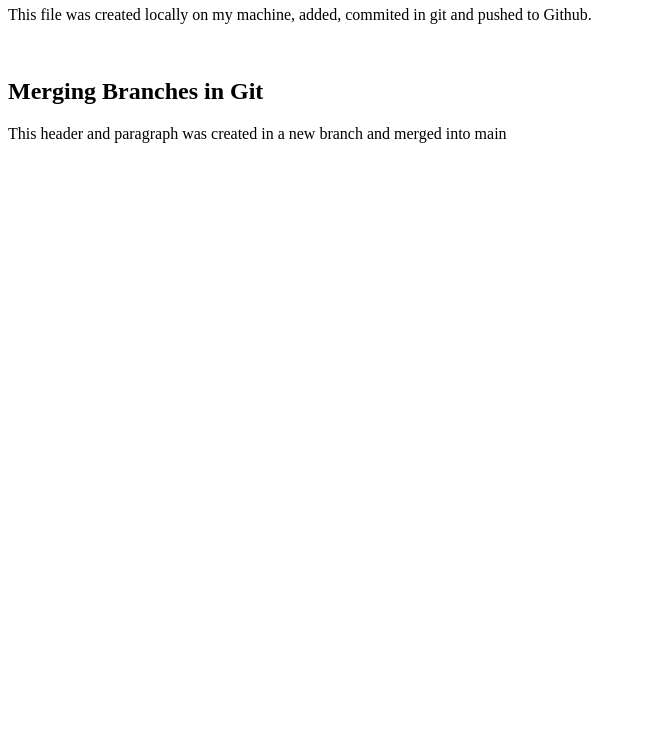
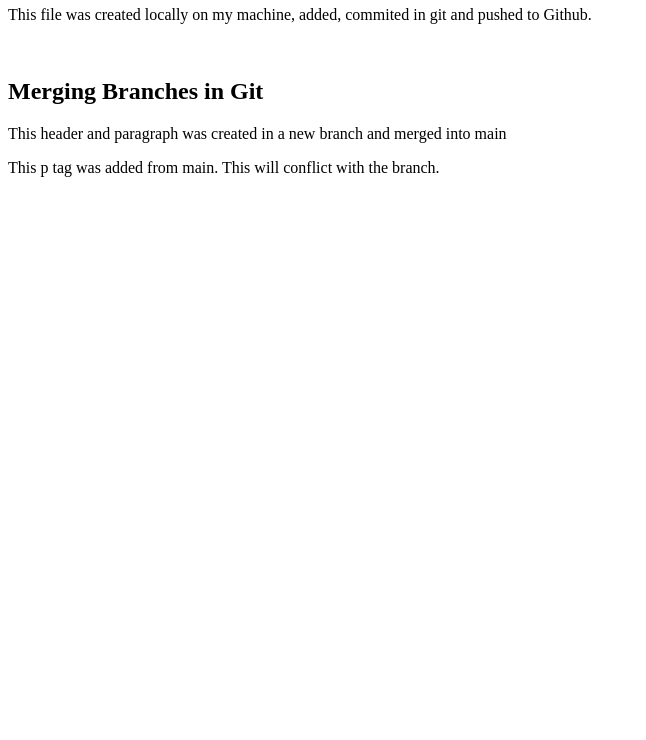
Before and after one commit to jdqcreative/git-project-basics, a plain HTML site: page index.html in a window 1280 px wide. Shown: the part 60-800 px from the top of the page, without its empty margins (0-646 px from the left). Drawn offline with Linux system fonts and the light colour scheme.

Commit message:
Added sentence to index.html
Added sentence to index.html that will conflict with branch

```diff
--- a/index.html
+++ b/index.html
@@ -3,3 +3,5 @@
 <br />
 <h2>Merging Branches in Git</h2>
 <p>This header and paragraph was created in a new branch and merged into main</p>
+
+<p>This p tag was added from main. This will conflict with the branch.</p>
```
